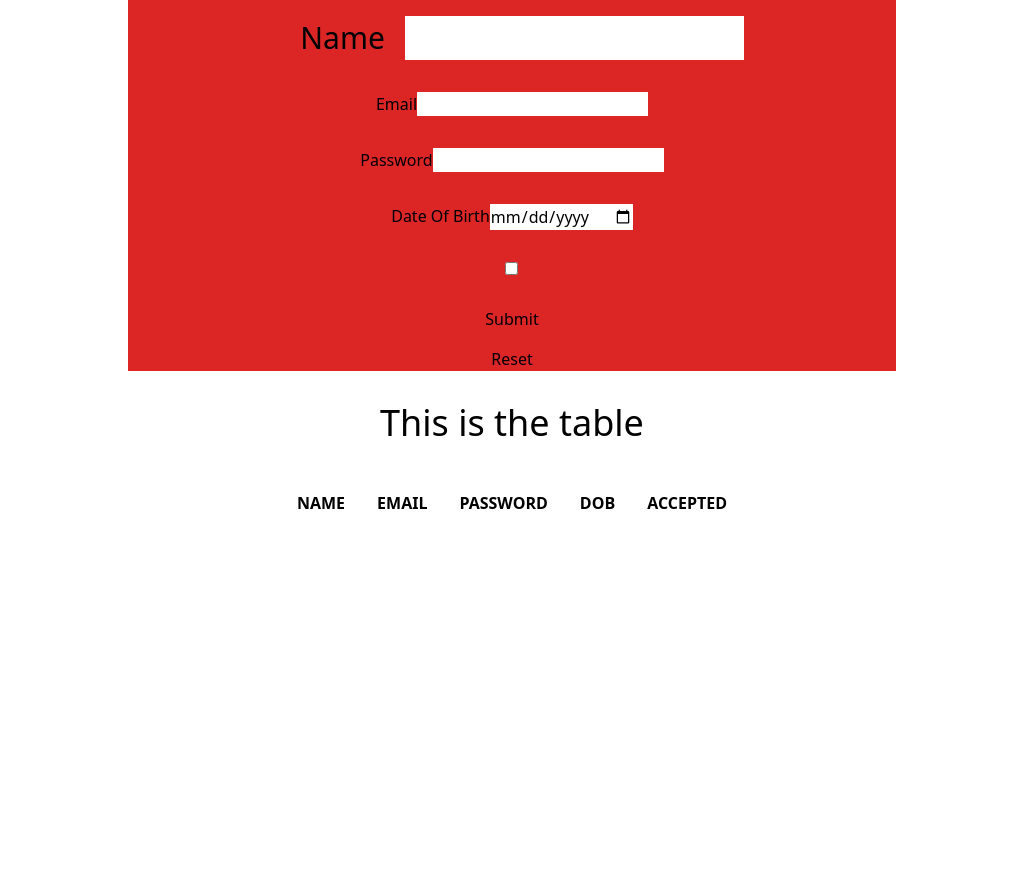
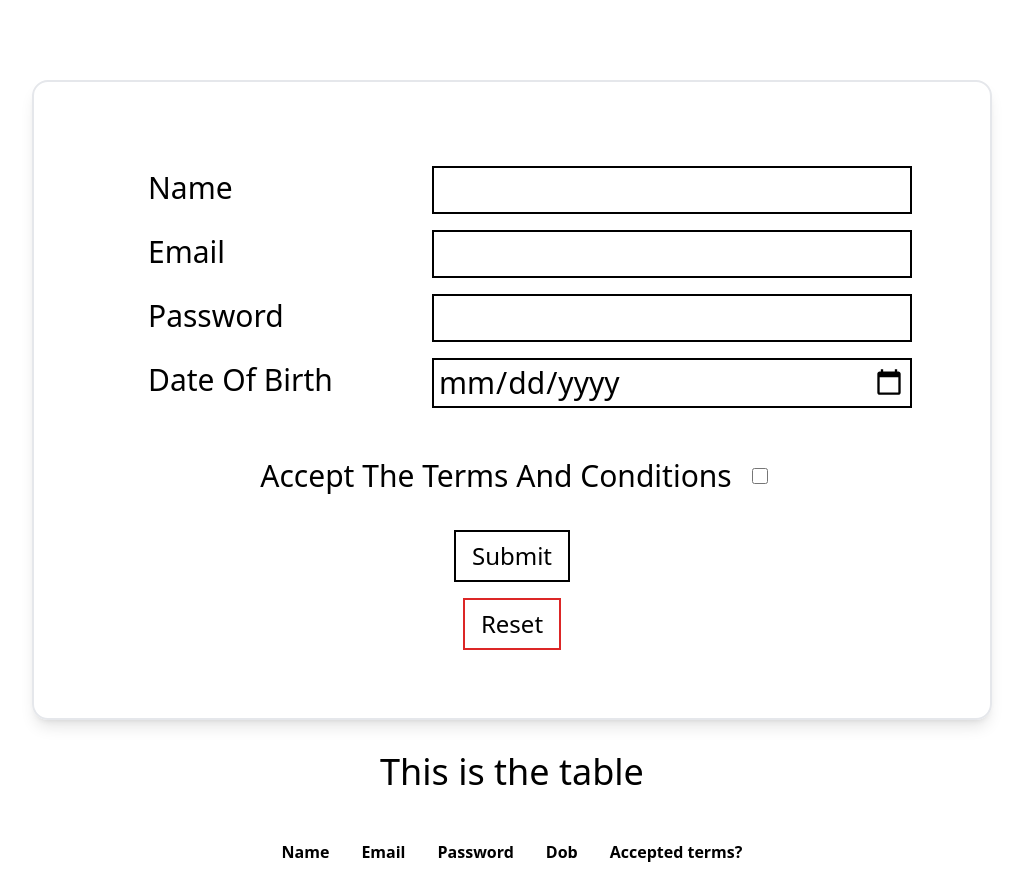
Before and after one commit to love-to-code108/wd101, a website: page index.html in a window 1280 px wide. Shown: the whole page, without its empty margins (128-1151 px from the left). Before the commit the page ends 800 px from the top, so only its background shows below. Drawn offline with Linux system fonts and the light colour scheme.

Commit message:
its finally done fully working i hope this passes the test Aum Namah Shivay

```diff
--- a/index.html
+++ b/index.html
@@ -3,7 +3,7 @@
 <head>
     <meta charset="UTF-8">
     <meta name="viewport" content="width=device-width, initial-scale=1.0">
-    <title>Document</title>
+    <title>Form wd101</title>
 
     <link rel="stylesheet" href="./output.css">
 </head>
@@ -12,48 +12,49 @@
 
 
         <!-- THIS DIV WRAPS AROUND THE FORM -->
-        <div id="formWrapper" class="w-3/5 h-3/5 bg-red-600 flex flex-col items-center justify-center">
+        <div id="formWrapper" class="InputWrapper  border-2 shadow-lg flex flex-col items-center justify-center">
             <form action="" id="inputForm">
 
                 <!-- NAME -->
-                <div class=" flex px-4 py-4 justify-center">
+                <div class=" flex px-4 py-4 relative justify-start InputFields ">
                     <label class="px-1 py-1 mx-4 text-3xl" for="Name">Name</label>
-                    <input class="px-1 py-1 text-3xl w-3/5" required type="text" name="userName" id="Name">
+                    <input class="px-1 py-1 text-3xl w-3/5 absolute right-0
+                     border-black border-2" required type="text" name="userName" id="Name">
                 </div>
 
                 <!-- EMAIL -->
-                <div class="flex px-4 py-4 justify-center">
-                    <label for="Email">Email</label>
-                    <input type="email" name="userEmail" id="Email">
+                <div class="flex px-4 py-4 relative justify-start InputFields">
+                    <label class="px-1 py-1 mx-4 text-3xl" for="Email">Email</label>
+                    <input class="px-1 py-1 text-3xl w-3/5 absolute right-0 border-black border-2" type="email" name="userEmail" id="Email" required>
                 </div>
 
                 <!-- PASSWORD -->
-                <div class="flex px-4 py-4 justify-center">
-                    <label for="Password">Password</label>
-                    <input type="password" name="userPassword" id="Password">
+                <div class="flex px-4 py-4 relative justify-start InputFields">
+                    <label class="px-1 py-1 mx-4 text-3xl" for="Password">Password</label>
+                    <input class="px-1 py-1 text-3xl w-3/5 absolute right-0 border-black border-2" type="password" name="userPassword" id="Password" required>
                 </div>
 
                 <!-- DATE OF BIRTH -->
-                <div class="flex px-4 py-4 justify-center">
-                    <label for="DOB">Date Of Birth</label>
-                    <input type="date" name="userDOB" id="DOB">
+                <div class="flex px-4 py-4 relative justify-start InputFields">
+                    <label class="px-1 py-1 mx-4 text-3xl" for="DOB">Date Of Birth</label>
+                    <input class="px-1 py-1 text-3xl w-3/5 absolute right-0 border-black border-2" type="date" name="userDOB" id="DOB" required min="1968-08-08" max="2005-08-08" >
                 </div>
 
                 <!-- CHECK BOX -->
-                <div class="flex px-4 py-4 justify-center">
-                    <label for="TermsAndCondition"></label>
-                    <input type="checkbox" name="userT&C" id="TermsAndCondition">
+                <div class="flex px-4 py-4 justify-center items-center">
+                    <label class=" px-1 py-1 text-3xl mt-8" for="TermsAndCondition">Accept The Terms And Conditions</label>
+                    <input class="mt-8 ml-4 w-4 h-4" type="checkbox" name="userT&C" id="TermsAndCondition">
                 </div>
 
                 <!-- SUBMIT BUTTON -->
                 <div class="flex px-4 py-4 justify-center">
-                    <button type="submit">Submit</button>
+                    <button class="border-2 px-4 py-2 text-2xl border-black " type="submit" >Submit</button>
                 </div>
 
 
 
             </form>
-            <button onclick="ResetLocalStorage()">Reset</button>
+            <button onclick="ResetLocalStorage()" class="border-2 px-4 py-2 text-2xl border-red-600">Reset</button>
 
 
         </div>
--- a/index.js
+++ b/index.js
@@ -38,7 +38,7 @@ const displayUserEntry = () => {
         const EmailCell = `<td class=" px-4 py-4 ">${entry.Email}</td>`;
         const PasswordCell = `<td class=" px-4 py-4 ">${entry.Password}</td>`;
         const DOBCell = `<td class=" px-4 py-4 ">${entry.DOB}</td>`;
-        const TermsAndConditionCell = `<td px-4>${entry.TermsAndCondition}</td>`;
+        const TermsAndConditionCell = `<td class=" px-4">${entry.TermsAndCondition}</td>`;
 
 
         // CREATING THE TABLE ROW HERE
@@ -56,11 +56,11 @@ const displayUserEntry = () => {
 
     // THE TABLE THAT IS TO BE FILLED WITH USER DATA AND THEN SHOWN
     const table = `<table>
-    <th class="px-4 py-4">NAME</th>
-    <th class="px-4 py-4">EMAIL</th>
-    <th class="px-4 py-4">PASSWORD</th>
-    <th class="px-4 py-4">DOB</th>
-    <th class="px-4 py-4">ACCEPTED</th>
+    <th class="px-4 py-4">Name</th>
+    <th class="px-4 py-4">Email</th>
+    <th class="px-4 py-4">Password</th>
+    <th class="px-4 py-4">Dob</th>
+    <th class="px-4 py-4">Accepted terms?</th>
     <tr>${tableEntries}</tr>
     </table>`
 
--- a/input.css
+++ b/input.css
@@ -1,3 +1,16 @@
 @tailwind base;
 @tailwind components;
 @tailwind utilities;
+
+.InputFields{
+    width: 50rem;
+    height: 4rem;
+}
+
+.InputWrapper{
+    margin-top: 5rem;
+    width: 60rem;
+    height: 40rem;
+
+    border-radius: 1rem;
+}
```
Also changed, not shown: output.css.
